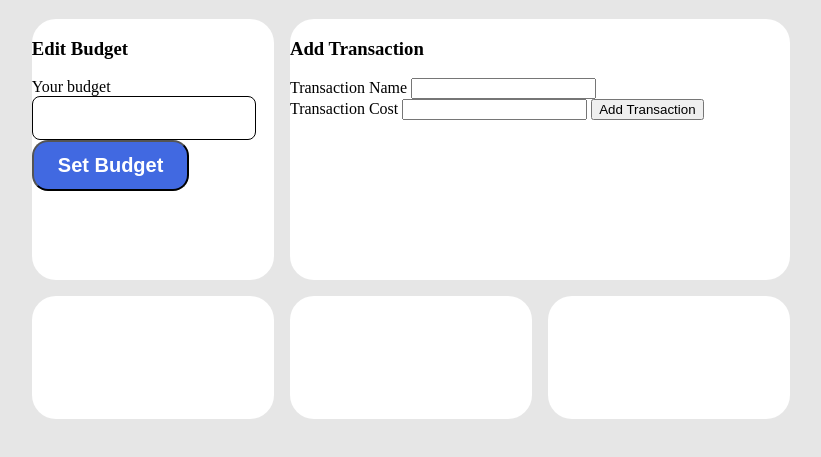
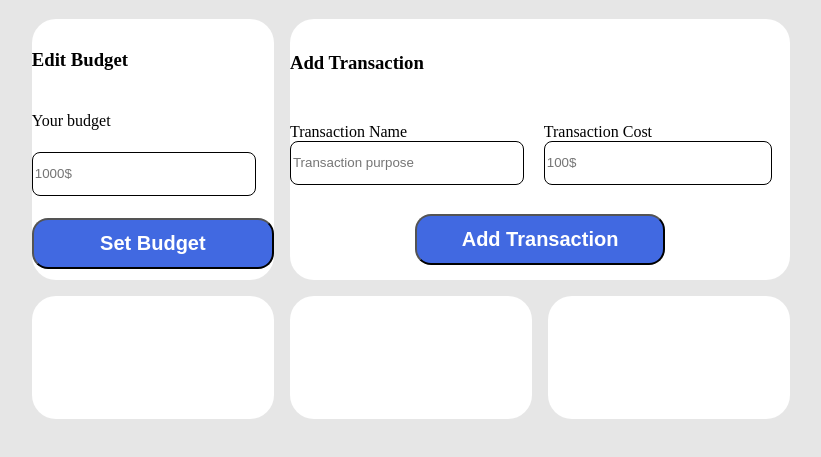
Before and after one commit to dariojularic/expense-tracker-js, a website built with Vite: page index.html in a window 1280 px wide. Shown: the part 69-526 px from the top of the page, without its empty margins (229-1050 px from the left). Built offline with nearby package versions, Linux system fonts and the light colour scheme.

Commit message:
Add style

```diff
--- a/index.html
+++ b/index.html
@@ -14,20 +14,22 @@
         <form action="" class="edit-budget">
           <h3>Edit Budget</h3>
           <label for="edit-budget">Your budget</label>
-          <input type="number" name="edit-budget" class="input-budget">
+          <input type="number" name="edit-budget" class="input-budget" placeholder="1000$">
           <input type="submit" value="Set Budget" class="set-budget">
         </form>
         <form action="" class="add-transaction">
           <h3>Add Transaction</h3>
-          <div class="transaction-name">
-            <label for="transaction-name">Transaction Name</label>
-            <input type="text" name="transaction-name">
+          <div class="transaction">
+            <div class="transaction-name">
+              <label for="transaction-name">Transaction Name</label>
+              <input type="text" name="transaction-name" class="transaction-name-input" placeholder="Transaction purpose">
+            </div>
+            <div class="transaction-cost">
+              <label for="transaction-cost">Transaction Cost</label>
+              <input type="number" name="transaction-cost" class="transaction-cost-input" placeholder="100$">
+            </div>
           </div>
-          <div class="transaction-cost">
-            <label for="transaction-cost">Transaction Cost</label>
-            <input type="number" name="transaction-cost">
-            <input type="submit" value="Add Transaction">
-          </div>
+          <input type="submit" value="Add Transaction" class="submit-btn">
         </form>
         <!-- <div class="user-data"> -->
         <div class="budget"></div>
--- a/style.css
+++ b/style.css
@@ -21,12 +21,18 @@ body {
   grid-area: 1 / 1 / 3 / 2;
   background-color: white;
   border-radius: 24px;
+  display: flex;
+  flex-direction: column;
+  justify-content: space-around;
 }
 
 .add-transaction {
   grid-area: 1 / 2 / 3 / 4;
   background-color: white;
   border-radius: 24px;
+  display: flex;
+  flex-direction: column;
+  justify-content: space-around;
 }
 
 .budget {
@@ -62,3 +68,34 @@ body {
   border-radius: 8px;
   border: 1px solid;
 }
+
+.transaction {
+  width: 100%;
+  display: flex;
+  justify-content: space-between;
+}
+
+.transaction-cost-input {
+  width: 90%;
+  height: 40px;
+  border-radius: 8px;
+  border: 1px solid;
+}
+
+.transaction-name-input {
+  width: 90%;
+  height: 40px;
+  border-radius: 8px;
+  border: 1px solid;
+}
+
+.submit-btn {
+  width: 50%;
+  align-self: center;
+  padding: 12px 24px;
+  background-color: royalblue;
+  border-radius: 16px;
+  color: white;
+  font-weight: 700;
+  font-size: 20px;
+}
```
